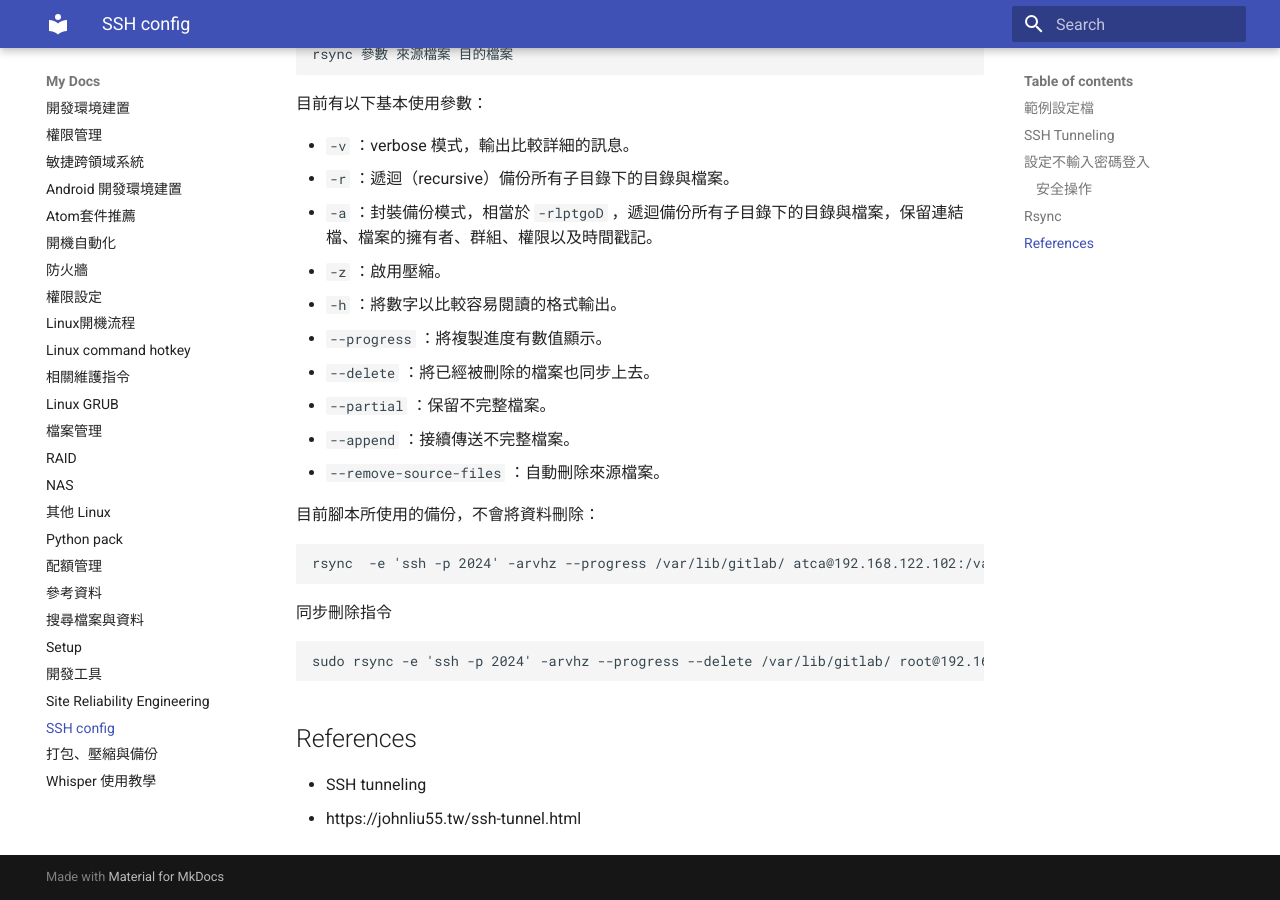
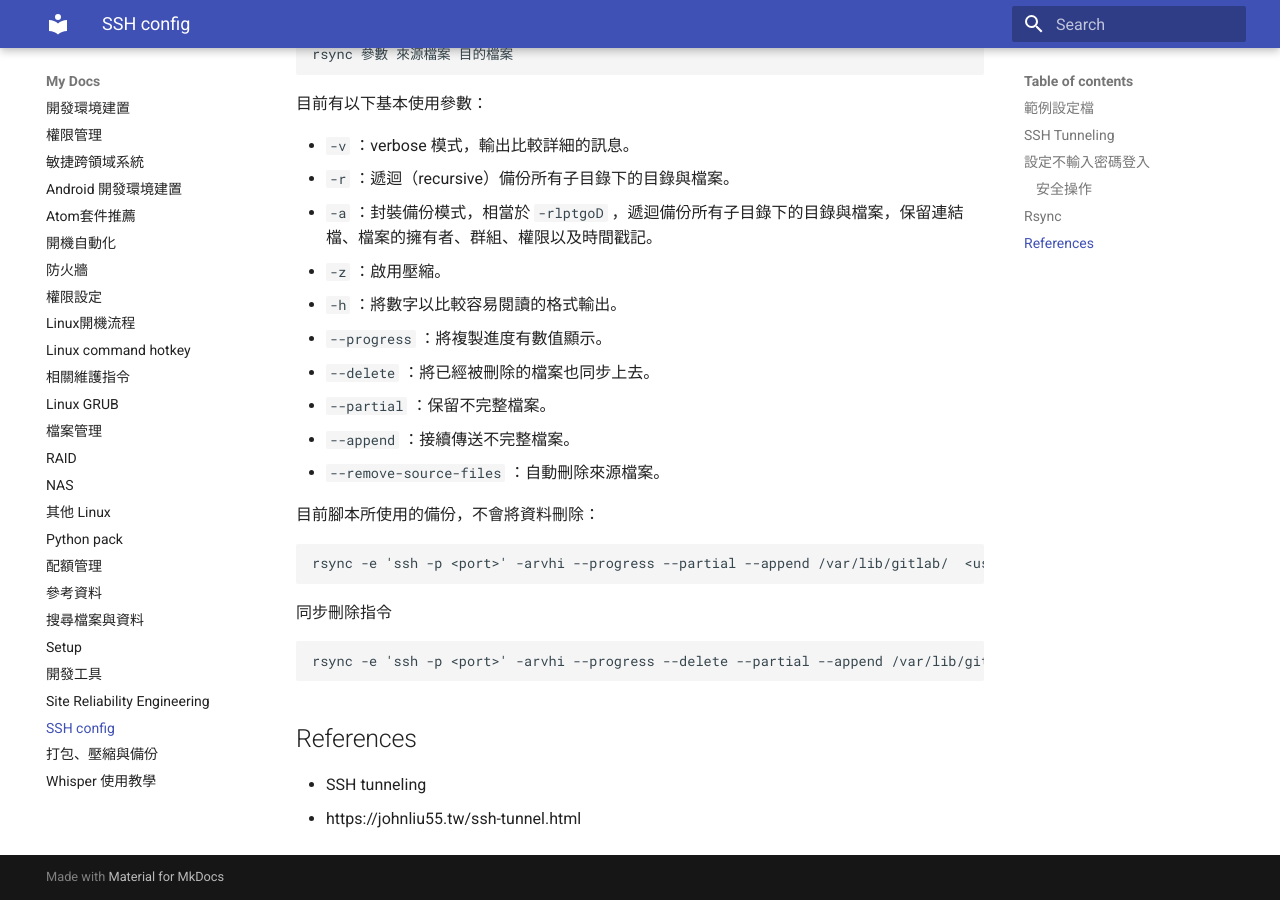
Before and after one commit to TSVS-Special-Topic-Group/Development-Environment-Build, an MkDocs documentation site: the page built from docs/ssh-server.md, in a window 1280 px wide and 900 px high, scrolled down 4125 px. Built offline with MkDocs 1.6.1 and Material for MkDocs 9.7.7, drawn with Linux system fonts in a browser that asks for light colours.

Commit message:
更新說明與範例程式

````diff
--- a/docs/ssh-server.md
+++ b/docs/ssh-server.md
@@ -225,13 +225,13 @@ rsync 參數 來源檔案 目的檔案
 目前腳本所使用的備份，不會將資料刪除：
 
 ```bash
-rsync  -e 'ssh -p 2024' -arvhz --progress /var/lib/gitlab/ atca@192.168.122.102:/var/lib/gitlab/
+rsync -e 'ssh -p <port>' -arvhi --progress --partial --append /var/lib/gitlab/  <user>@<host>:/var/lib/gitlab/
 ```
 
 同步刪除指令
 
 ```bash
-sudo rsync -e 'ssh -p 2024' -arvhz --progress --delete /var/lib/gitlab/ root@192.168.122.102:/var/lib/gitlab/
+rsync -e 'ssh -p <port>' -arvhi --progress --delete --partial --append /var/lib/gitlab/  <user>@<host>:/var/lib/gitlab/
 ```
 
 ## References
````
